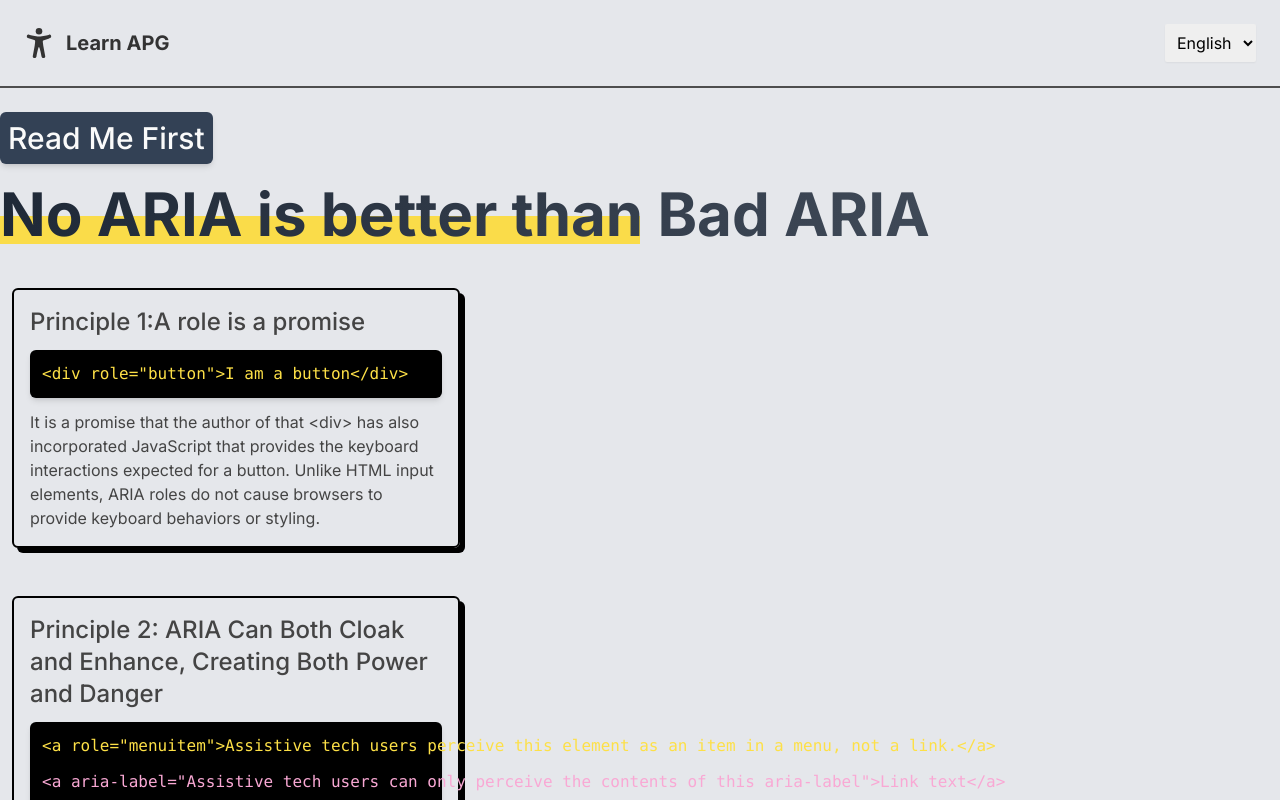
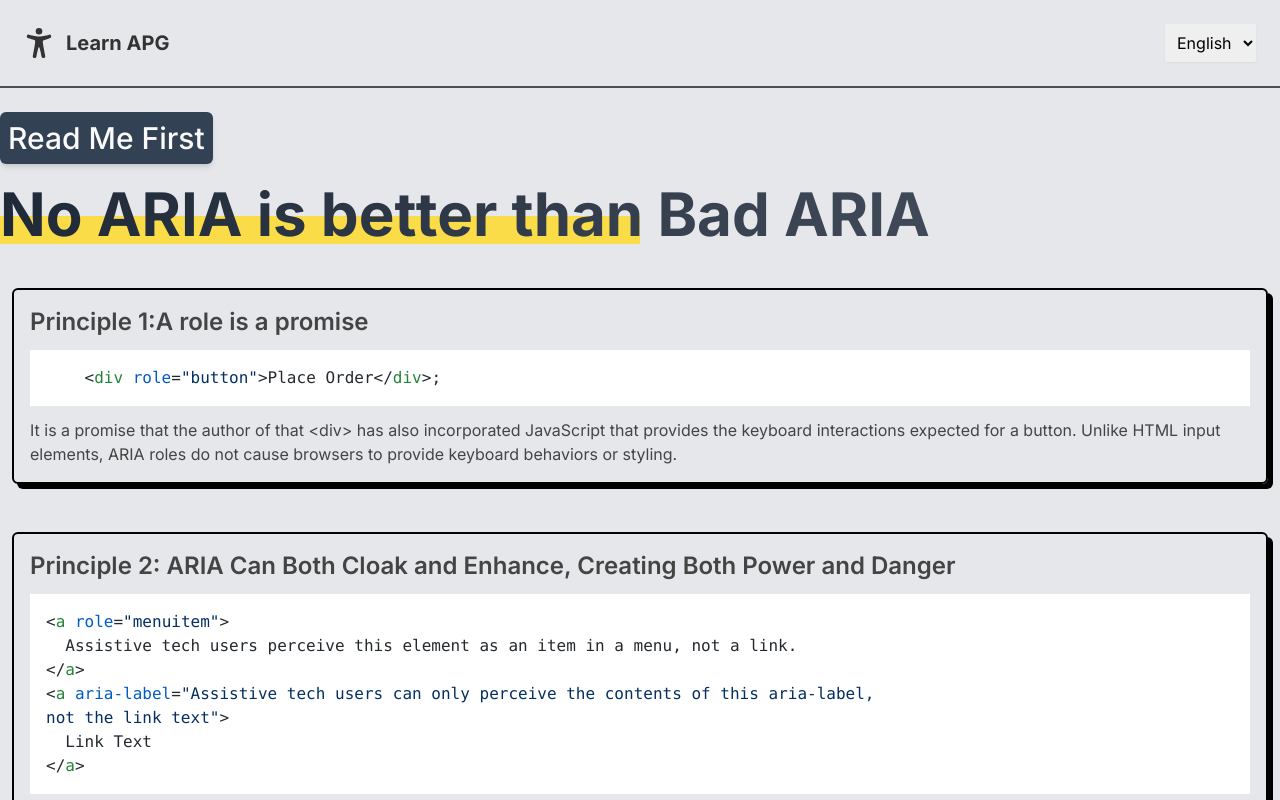
Before and after one commit to AndreaFan123/learn_a11y_pattern, a Next.js app: page /en/aria in a window 1280 px wide. Shown: the top 800 px of the page. Built offline with nearby package versions, Linux system fonts and the light colour scheme.

Commit message:
Complete aria read first

```diff
--- a/app/[lang]/aria/page.tsx
+++ b/app/[lang]/aria/page.tsx
@@ -2,6 +2,15 @@ import { Container } from '@/app/components/layout/Container';
 import { Locale } from '@/i18n-config';
 import { getDictionary } from '@/app/lib/getDictionary';
 import { Metadata } from 'next';
+import { CodeSnippets } from '@/app/components/codesnippets/CodeSnippets';
+import {
+  Aria,
+  AsSuspender,
+  Button,
+  overwriteSematic,
+} from '@/app/constants/codeSnippets';
+import { ContentProps } from '@/app/types/ariaTypes';
+import { ContentCard } from '@/app/components/layout/ContentCard';
 
 export const metadata: Metadata = {
   title: 'Learn A11Y Patterns | No ARIA is better than Bad ARIA',
@@ -11,6 +20,37 @@ export const metadata: Metadata = {
 
 export default async function Page({ params }: { params: { lang: Locale } }) {
   const d = await getDictionary(params.lang);
+
+  const contentData: ContentProps[] = [
+    {
+      title: d['aria'].principle1,
+      snippets: Button,
+      descriptions: [d['aria'].principleDescription1],
+    },
+    {
+      title: d['aria'].principle2,
+      descriptions: [
+        d['aria'].principleDescription2,
+        d['aria'].principleDescription3,
+      ],
+      snippets: Aria,
+    },
+    {
+      title: d['aria'].browserAndAssistiveTech,
+      descriptions: [
+        d['aria'].browserAndAssitiveDesciption1,
+        d['aria'].browserAndAssitiveDesciption2,
+        d['aria'].browserAndAssitiveDesciption3,
+      ],
+    },
+    {
+      title: d['aria'].mobileAndTouchSupport,
+      descriptions: [
+        d['aria'].mobileAndTouchDescription1,
+        d['aria'].mobileAndTouchDescription2,
+      ],
+    },
+  ];
 
   return (
     <Container>
@@ -23,35 +63,7 @@ export default async function Page({ params }: { params: { lang: Locale } }) {
         </h2>
         <span className="md:absolute md:w-[50%] md:h-7 md:bg-[#fadc49] md:-z-20 md:top-[13.5rem]"></span>
       </section>
-      <article className="max-w-md flex flex-col gap-6 mt-5 mx-3">
-        <article className="flex flex-col mt-6 gap-3  text-[#444] border-2 border-black p-4 rounded-md boxshodow">
-          <h3 className="text-2xl font-medium text-[#444]">
-            {d['aria'].principle1}
-          </h3>
-          <pre className=" bg-black p-3 rounded-md shadow-md">
-            <code className="text-yellow-300">
-              &lt;div role="button"&gt;I am a button&lt;/div&gt;
-            </code>
-          </pre>
-          <p>{d['aria'].principleDescription1}</p>
-        </article>
-        <article className="flex flex-col mt-6 gap-3  text-[#444] border-2 border-black p-4 rounded-md boxshodow">
-          <h3 className="text-2xl font-medium text-[#444]">
-            {d['aria'].principle2}
-          </h3>
-          <pre className="bg-black flex flex-col rounded-md shadow-md p-3 gap-3">
-            <code className="text-yellow-300">
-              &lt;a role="menuitem"&gt;Assistive tech users perceive this
-              element as an item in a menu, not a link.&lt;/a&gt;
-            </code>
-            <span className="text-pink-300">
-              &lt;a aria-label="Assistive tech users can only perceive the
-              contents of this aria-label"&gt;Link text&lt;/a&gt;
-            </span>
-          </pre>
-          <p>{d['aria'].principleDescription2}</p>
-        </article>
-      </article>
+      <ContentCard content={contentData} />
     </Container>
   );
 }
--- /dev/null
+++ b/app/components/codesnippets/CodeSnippets.tsx
@@ -0,0 +1,21 @@
+'use client';
+
+import * as React from 'react';
+import { marked } from 'marked';
+import hljs from 'highlight.js';
+import 'highlight.js/styles/github.css';
+
+interface CodeProps {
+  markdown: string;
+}
+
+export const CodeSnippets: React.FC<CodeProps> = ({ markdown }) => {
+  React.useEffect(() => {
+    hljs.highlightAll();
+  });
+  return (
+    <div>
+      <div dangerouslySetInnerHTML={{ __html: marked(markdown) }}></div>
+    </div>
+  );
+};
--- /dev/null
+++ b/app/components/layout/ContentCard.tsx
@@ -0,0 +1,18 @@
+import { ContentProps } from '@/app/types/ariaTypes';
+import { CodeSnippets } from '../codesnippets/CodeSnippets';
+
+export const ContentCard = ({ content }: { content: ContentProps[] }) => {
+  return (
+    <section className=" flex flex-col gap-6 mt-5 mx-3">
+      {content.map(itemt => (
+        <article className="aria-content-card ">
+          <h3 className="text-2xl font-semibold text-[#444]">{itemt.title}</h3>
+          {itemt.snippets ? <CodeSnippets markdown={itemt.snippets} /> : ''}
+          {itemt.descriptions?.map(sentence => (
+            <p>{sentence}</p>
+          ))}
+        </article>
+      ))}
+    </section>
+  );
+};
--- a/app/constants/codeSnippets.ts
+++ b/app/constants/codeSnippets.ts
@@ -1,16 +1,31 @@
-// These code snippets belong to article: No ARIA is better than Bad ARIA
+export const Button: string = `
+\`\`\`html
+    <div role="button">Place Order</div>;
+  \`\`\`
+`;
 
-export const CodeSnippets = [
-  {
-    id: 'principle-1',
-    code: `<pre><code>&lt;div role="button"&gt;this is a button&lt;/div&gt;</code></pre><pre><code>&lt;div role="button"&gt;this is a button&lt;/div&gt;</code></pre>`,
-  },
-  {
-    id: 'principle-2',
-    code1: `<a role="menuitem">Assistive tech users perceive this element as an item in a menu, not a link.</a>
-  <a aria-label="Assistive tech users can only perceive the contents of this aria-label, not the link text">Link Text</a>`,
-    code2: `<button aria-pressed="false">Mute</button>`,
-    code3: `<table role="log">
+export const Aria: string = `
+\`\`\`html
+<a role="menuitem">
+  Assistive tech users perceive this element as an item in a menu, not a link.
+</a>
+<a aria-label="Assistive tech users can only perceive the contents of this aria-label,
+not the link text">
+  Link Text
+</a>
+\`\`\`
+`;
+
+export const AsSuspender: string = `
+\`\`\`html
+<button aria-pressed="false">Mute</button>
+\`\`\`
+`;
+
+export const overwriteSematic: string = `
+
+\`\`\`html
+<table role="log">
   <!--
     Table that assistive technology users will not perceive as a table.
     The log role tells browser this is a log, not a table.
@@ -21,6 +36,7 @@ export const CodeSnippets = [
   <li><a href="uri1">nav link 1</li>
   <li><a href="uri2">nav link 2</li>
   <!-- ERROR! Previous list items are not in a list! -->
-</ul>`,
-  },
-];
+</ul>
+\`\`\`
+
+`;
--- a/app/styles/components/apg/apg-landing.css
+++ b/app/styles/components/apg/apg-landing.css
@@ -13,3 +13,7 @@
 .boxshodow {
   @apply shadow-[5px_5px_0px_0px_rgba(0,0,0)]
 }
+
+.aria-content-card {
+  @apply flex flex-col mt-6 gap-3  text-[#444] border-2 border-black p-4 rounded-md boxshodow
+}
--- a/app/styles/global.css
+++ b/app/styles/global.css
@@ -5,3 +5,7 @@
     @apply w-full h-full bg-gray-200;
 
   }
+
+  p, h1, h2, h3, h4, h5, h6 {
+  overflow-wrap: break-word;
+}
--- /dev/null
+++ b/app/types/ariaTypes.ts
@@ -0,0 +1,5 @@
+export interface ContentProps {
+  title?: string;
+  snippets?: string;
+  descriptions?: string[];
+}
--- a/dictionaries/en.json
+++ b/dictionaries/en.json
@@ -41,7 +41,7 @@
     "principleDescription5": "This is the power of ARIA. It enables authors to describe nearly any user interface component in ways that assistive technologies can reliably interpret, thus making components accessible to assistive technology users.",
     "principleDescription6": "This is also the danger of ARIA. Authors can inadvertently override accessibility semantics.",
     "browserAndAssistiveTech": "Browser and Assistive Technology Support",
-    "browserAndAssitiveDesciption1": "<span className=\"span-style\">Testing assistive technology</span> interoperability is essential before using code from this guide in production. Because the purpose of this guide is to illustrate appropriate use of ARIA 1.2 as defined in the ARIA specification, the design patterns, reference examples, and sample code intentionally do not describe and implement coding techniques for working around problems caused by gaps in support for ARIA 1.2 in browsers and assistive technologies. It is thus advisable to test implementations thoroughly with each browser and assistive technology combination that is relevant within a target audience.",
+    "browserAndAssitiveDesciption1": "Testing assistive technology interoperability is essential before using code from this guide in production. Because the purpose of this guide is to illustrate appropriate use of ARIA 1.2 as defined in the ARIA specification, the design patterns, reference examples, and sample code intentionally do not describe and implement coding techniques for working around problems caused by gaps in support for ARIA 1.2 in browsers and assistive technologies. It is thus advisable to test implementations thoroughly with each browser and assistive technology combination that is relevant within a target audience.",
     "browserAndAssitiveDesciption2": "Similarly, JavaScript and CSS in this guide is written to be compatible with the most recent version of Chrome, Firefox, and Safari at the time of writing. Some JavaScript and CSS may not function correctly in Internet Explorer.",
     "browserAndAssitiveDesciption3": "Except in cases where the ARIA Working Group and other contributors have overlooked an error, examples in this guide that do not function well in a particular browser or with a specific assistive technology are demonstrating browser or assistive technology bugs. Browser and assistive technology developers can thus utilize code in this guide to help assess the quality of their support for ARIA 1.2.",
     "mobileAndTouchSupport": "Mobile and Touch Support",
--- a/dictionaries/zh-TW.json
+++ b/dictionaries/zh-TW.json
@@ -30,20 +30,20 @@
   "aria": {
     "readFirst": "請先閱讀",
     "noAriaIsBetterThanBadAria": "沒有ARIA比壞的ARIA好",
-    "paragraph1": "功能上，ARIA角色、狀態和屬性在輔助技術中相當於CSS。對於使用螢幕閱讀器的使用者來說，ARIA控制了他們非視覺體驗的呈現方式。不正確的ARIA會錯誤呈現視覺體驗，對應的非視覺體驗可能產生嚴重影響。",
-    "paragraph2": "在使用ARIA或本文件中的任何指導之前，請花些時間理解以下兩個基本原則。",
-    "principle1": "原則1：角色是一個承諾",
-    "principleDescription1": "這段程式碼：是一個承諾，即該<div>的作者已經整合了提供按鍵互動的JavaScript，以符合按鈕的預期行為。與HTML輸入元素不同，ARIA角色不會導致瀏覽器提供按鍵行為或樣式。",
-    "principle2": "原則2：ARIA既能掩飾又能增強，既有力量也有危險",
-    "principleDescription2": "輔助技術所需的關於使用者界面元素意義和目的的資訊稱為無障礙語義。從輔助技術的角度來看，ARIA使作者能夠將HTML和SVG元素裝飾成具有關鍵無障礙語義的元素，否則輔助技術無法可靠地獲得。",
-    "principleDescription3": "ARIA的某些部分就像是一件披風，它覆蓋或覆寫了原始的語義或內容。",
-    "principleDescription4": "另一方面，ARIA的一些用法更像是襼帶或皮帶，它們添加了提供原始內容所需的關鍵支援。",
-    "principleDescription5": "這就是ARIA的威力，它使作者能夠以輔助技術可靠解讀的方式描述幾乎任何使用者界面組件，從而使組件對輔助技術使用者無障礙。",
-    "principleDescription6": "這也是ARIA的危險之處，作者可能無意中覆蓋了無障礙語義。",
+    "paragraph1": "功能上，ARIA 角色、狀態和屬性在輔助技術中相當於 CSS。對於使用螢幕閱讀器的使用者來說，ARIA 控制了他們非視覺體驗的呈現方式。不正確的ARIA會錯誤呈現視覺體驗，對應的非視覺體驗可能產生嚴重影響。",
+    "paragraph2": "在使用 ARIA 或本文件中的任何指導之前，請花些時間理解以下兩個基本原則。",
+    "principle1": "原則 1：角色是一個承諾",
+    "principleDescription1": "這段程式碼：是一個承諾，即該 <div> 的作者已經整合了提供按鍵互動的 JavaScript ，以符合按鈕的預期行為。與 HTML 輸入元素不同，ARIA 角色不會導致瀏覽器提供按鍵行為或樣式。",
+    "principle2": "原則 2：ARIA 既能掩飾又能增強，既有力量也有危險",
+    "principleDescription2": "輔助技術所需的關於使用者界面元素意義和目的的資訊稱為無障礙語義。從輔助技術的角度來看，ARIA 使作者能夠將HTML和SVG元素裝飾成具有關鍵無障礙語義的元素，否則輔助技術無法可靠地獲得。",
+    "principleDescription3": "ARIA 的某些部分就像是一件披風，它覆蓋或覆寫了原始的語義或內容。",
+    "principleDescription4": "另一方面， ARIA 的一些用法更像是襼帶或皮帶，它們添加了提供原始內容所需的關鍵支援。",
+    "principleDescription5": "這就是 ARIA 的威力，它使作者能夠以輔助技術可靠解讀的方式描述幾乎任何使用者界面組件，從而使組件對輔助技術使用者無障礙。",
+    "principleDescription6": "這也是 ARIA 的危險之處，作者可能無意中覆蓋了無障礙語義。",
     "browserAndAssistiveTech": "瀏覽器和輔助技術支援",
-    "browserAndAssitiveDesciption1": "在將本指南中的代碼用於實際產品之前，測試輔助技術的互操作性至關重要。因為本指南的目的是展示根據ARIA 1.2在ARIA規範中的正確使用，設計模式、參考示例和示範代碼故意不描述和實現繞過瀏覽器和輔助技術對ARIA 1.2支援問題的編碼技術。因此，建議在目標受眾內的每個瀏覽器和輔助技術組合中充分測試實施方案。",
-    "browserAndAssitiveDesciption2": "同樣地，本指南中的JavaScript和CSS是根據撰寫時的最新版本的Chrome、Firefox和Safari兼容的。在Internet Explorer中，某些JavaScript和CSS可能無法正常運作。",
-    "browserAndAssitiveDesciption3": "除非ARIA工作組和其他貢獻者忽略了錯誤，本指南中在特定瀏覽器或特定輔助技術中不適用的示例是展示瀏覽器或輔助技術的錯誤。因此，瀏覽器和輔助技術開發人員可以使用本指南中的代碼來幫助評估其對ARIA 1.2的支援質量。",
+    "browserAndAssitiveDesciption1": "在將本指南中的代碼用於實際產品之前，測試輔助技術的互操作性至關重要。因為本指南的目的是展示根據 ARIA 1.2 在 ARIA 規範中的正確使用，設計模式、參考示例和示範代碼故意不描述和實現繞過瀏覽器和輔助技術對 ARIA 1.2 支援問題的編碼技術。因此，建議在目標受眾內的每個瀏覽器和輔助技術組合中充分測試實施方案。",
+    "browserAndAssitiveDesciption2": "同樣地，本指南中的 JavaScript 和 CSS 是根據撰寫時的最新版本的 Chrome、Firefox 和 Safari 兼容的。在 Internet Explorer 中，某些 JavaScript 和 CSS 可能無法正常運作。",
+    "browserAndAssitiveDesciption3": "除非 ARIA 工作組和其他貢獻者忽略了錯誤，本指南中在特定瀏覽器或特定輔助技術中不適用的示例是展示瀏覽器或輔助技術的錯誤。因此，瀏覽器和輔助技術開發人員可以使用本指南中的代碼來幫助評估其對ARIA 1.2的支援質量。",
     "mobileAndTouchSupport": "移動和觸控支援",
     "mobileAndTouchDescription1": "目前，本指南未指示哪些示例與移動瀏覽器或觸控界面兼容。雖然某些示例包含增強移動和觸控支援的特定功能，但某些ARIA功能在任何移動瀏覽器中都不受支援。此外，尚未有標準化的方法來提供適用於移動瀏覽器的觸控互動。",
     "mobileAndTouchDescription2": "ARIA工作組正在積極研究ARIA的新版本，其中將包括支援移動和觸控互動的功能。本指南將在這些變更可用時進行更新。"
--- a/package.json
+++ b/package.json
@@ -18,6 +18,8 @@
     "autoprefixer": "10.4.14",
     "eslint": "8.40.0",
     "eslint-config-next": "13.4.2",
+    "highlight.js": "^11.8.0",
+    "marked": "^5.0.4",
     "negotiator": "^0.6.3",
     "next": "13.4.2",
     "postcss": "8.4.23",
@@ -31,6 +33,7 @@
   },
   "devDependencies": {
     "@testing-library/react": "^14.0.0",
+    "@types/marked": "^5.0.0",
     "@types/negotiator": "^0.6.1",
     "@vitejs/plugin-react": "^4.0.0",
     "eslint-config-prettier": "^8.8.0",
```
Also changed, not shown: 1 other file (tests, documents, lock files or other folders).
